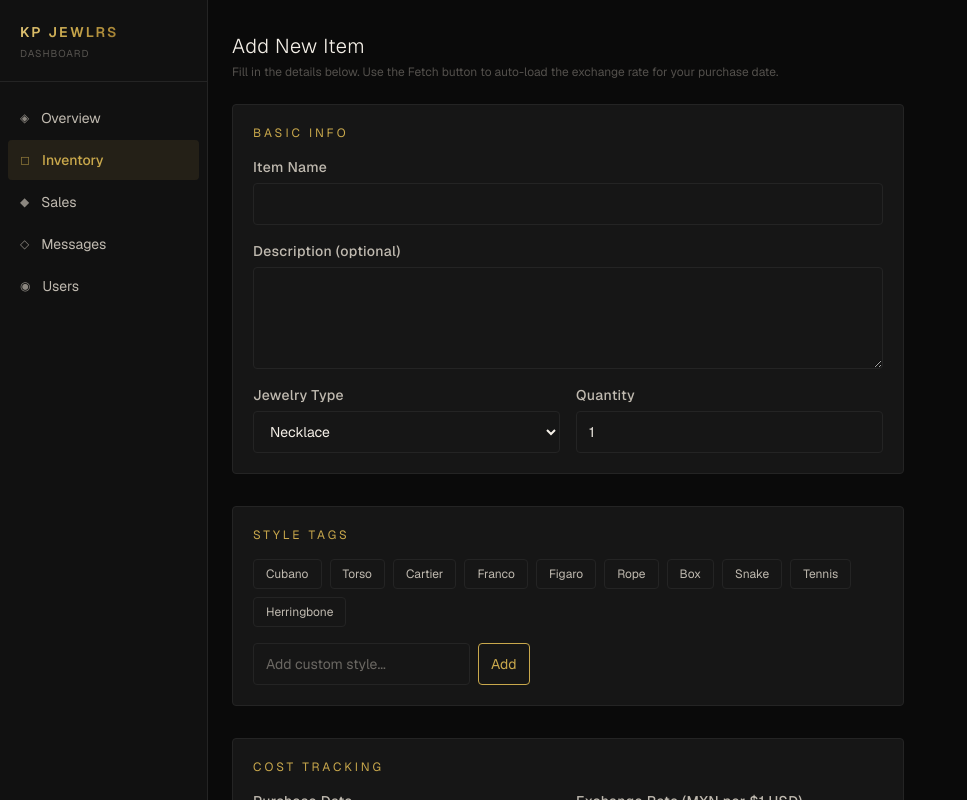
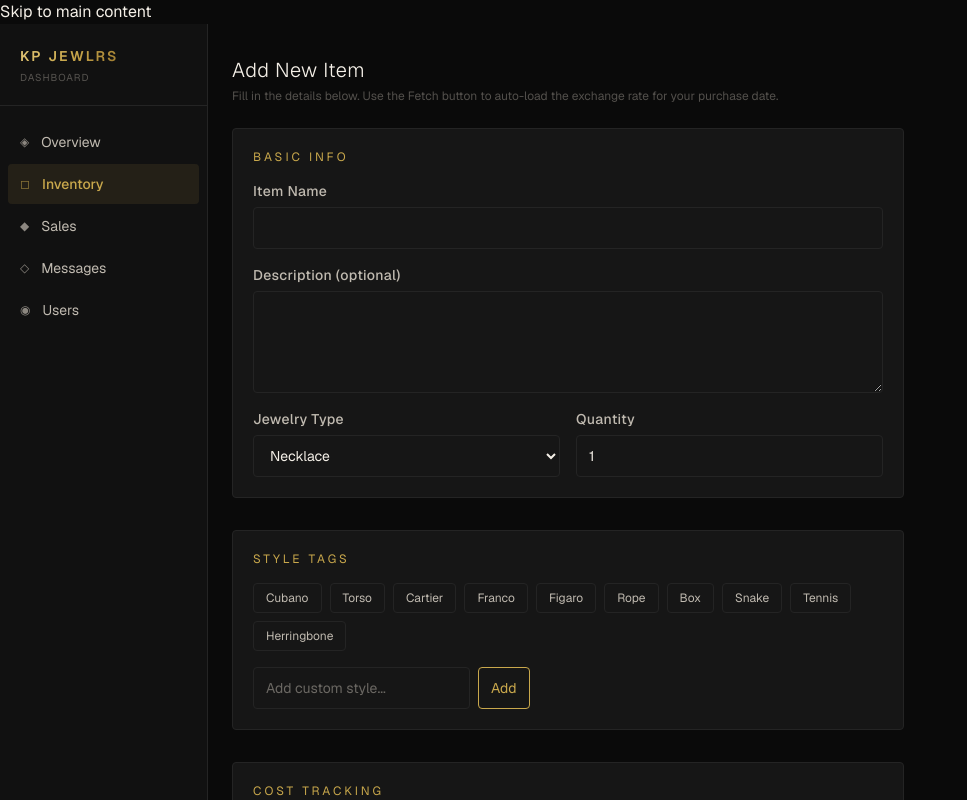
Before and after one commit to melxincognito/kp_jewelry, a Next.js app: page /dashboard/inventory/new in a window 1280 px wide. Shown: the top 800 px of the page, without its empty margins (0-967 px from the left). Built offline with nearby package versions, Linux system fonts and the light colour scheme.

Commit message:
added skip to content button

```diff
--- a/app/layout.tsx
+++ b/app/layout.tsx
@@ -23,7 +23,12 @@ export default function RootLayout({
 }: Readonly<{ children: React.ReactNode }>) {
   return (
     <html lang="en" className={`${geistSans.variable} ${geistMono.variable} h-full`}>
-      <body className="min-h-full flex flex-col antialiased">{children}</body>
+      <body className="min-h-full flex flex-col antialiased">
+        <a href="#main-content" className="skip-link">
+          Skip to main content
+        </a>
+        {children}
+      </body>
     </html>
   );
 }
```
